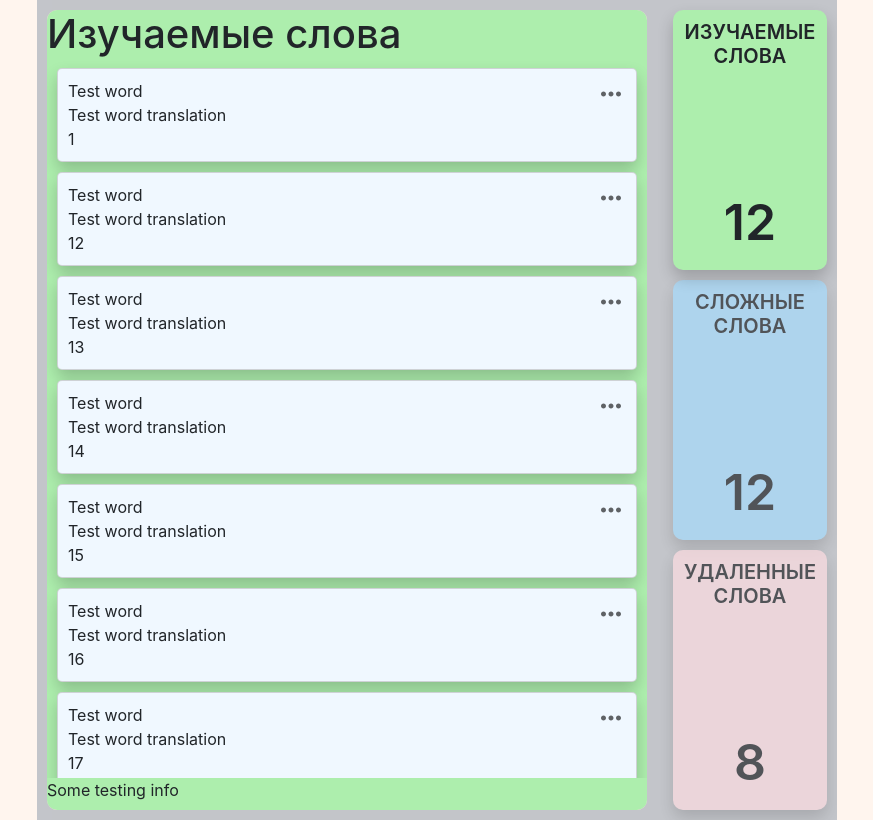
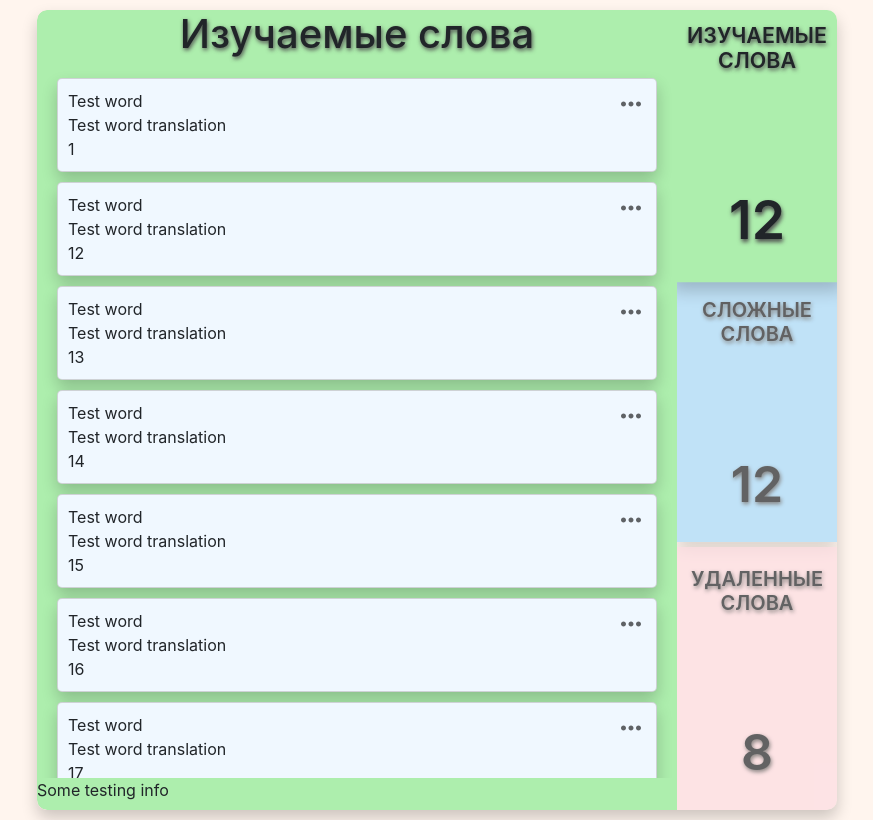
Before and after one commit to Maxvvellh0use/rslang, a React (Create React App) app: page / in a window 1280 px wide. Shown: the whole page, without its empty margins (203-1076 px from the left). Built offline with nearby package versions, Linux system fonts and the light colour scheme.

Commit message:
fix: scrolling

```diff
--- a/src/components/DictionaryCategoryPanelContent/DictionaryCategoryPanelContent.js
+++ b/src/components/DictionaryCategoryPanelContent/DictionaryCategoryPanelContent.js
@@ -22,7 +22,7 @@ export default class DictionaryCategoryPanelContent extends React.Component {
       <div
         { ...attributes }
       >
-        <h1>{name}</h1>
+        <h1 className='dictionary__panel-content__title'>{name}</h1>
         <div onDrop={console.log} className="dictionary__panel-content__scroll">
           <DictionaryWordsList dictionaryWordsList={dictionaryWordsList} moveWord={moveWord} />
         </div>
--- a/src/components/DictionaryCategoryPanelContent/DictionaryCategoryPanelContent.scss
+++ b/src/components/DictionaryCategoryPanelContent/DictionaryCategoryPanelContent.scss
@@ -2,12 +2,19 @@
 @import "../../style/placeholders";
 @import "../../style/mixins";
 
+.dictionary__panel_learning-selected {
+  .dictionary__panel-content_learning {
+    z-index: 100;
+  }
+}
+
 .dictionary {
 
   &__panel-content {
-    width: 600px;
+    width: 100%;
     height: 100%;
-    border-radius: 10px;
+    border-bottom-left-radius: 10px;
+    border-top-left-radius: 10px;
     position: absolute;
 
     &_learning {
@@ -27,11 +34,23 @@
       @include transform-origin(bottom center);
     }
 
+
     &__scroll {
       position: relative;
       overflow-y: scroll;
       max-height: 90%;
+
+      &::-webkit-scrollbar {
+        display: none;
+      }
     }
+
+    &__title {
+      text-align: center;
+      @extend %textshadow ;
+
+    }
+
 
   }
 }
--- a/src/components/DictionaryCategoryTab/DictionaryCategoryTab.scss
+++ b/src/components/DictionaryCategoryTab/DictionaryCategoryTab.scss
@@ -15,11 +15,13 @@
 
     min-width: 90px;
     min-height: 80px;
-    border-radius: 10px;
+
+
+
     opacity: 0.7;
     background-color: lightgrey;
 
-    padding: 10px;
+    padding: 20px 10px;
     cursor: pointer;
 
     @extend %transition;
@@ -31,6 +33,7 @@
       opacity: 1;
       cursor: default;
       z-index: 5;
+      transform: scale(1.07)
     }
     &:hover {
       @extend %transition;
@@ -39,26 +42,29 @@
 
     &_learning {
       background-color: $dictionary-learning-panel-background;
+      border-top-right-radius: 10px;
     }
     &_difficult {
       background-color: $dictionary-difficult-panel-background;
-      margin: 10px 0;
+      margin: 5px 0;
     }
     &_removed {
       background-color: $dictionary-removed-panel-background;
+      border-bottom-right-radius: 10px;
     }
   }
 
   &__tab__header {
-
     font-weight: 600;
     text-transform: uppercase;
     font-size: 20px;
+    @extend %textshadow
   }
   &__tab__counter {
     font-weight: 600;
     text-transform: uppercase;
     font-size: 50px;
+    @extend %textshadow
   }
 
 }
--- a/src/components/DictionaryContainer/DictionaryContainer.scss
+++ b/src/components/DictionaryContainer/DictionaryContainer.scss
@@ -9,12 +9,17 @@
     display: flex;
     flex-wrap: nowrap;
     flex-direction: row;
-    background-color: $dictionary-container-background;
+    //background-color: $dictionary-container-background;
     width: 800px;
-    height: 820px;
-    padding: 10px;
-    margin: 0 auto;
+    height: 800px;
+    //padding: 10px;
+    margin: 10px auto;
     overflow: hidden;
+
+    border-radius: 10px;
+
+    @extend %card-shadow;
+
   }
 
   &__panel {
@@ -22,6 +27,10 @@
     display: block;
     width: 80%;
     height: 800px;
+    // perspective: 800px;
+
+    margin: 0;
+    padding: 0;
 
     @include transform-origin(0 50%);
     -webkit-transform-style: preserve-3d;
@@ -46,9 +55,12 @@
     height: 100%;
     min-height: 300px;
     list-style: none;
+    margin: 0;
+    padding: 0;
     display: flex;
     flex-direction: column;
     justify-content: space-between;
-    margin-left: 10px;
+    overflow: hidden;
+    //margin-left: 5px;
   }
 }
--- a/src/components/DictionaryDropdownMenu/DictionaryDropdownMenu.js
+++ b/src/components/DictionaryDropdownMenu/DictionaryDropdownMenu.js
@@ -32,8 +32,14 @@ export default class DictionaryDropdownMenu extends React.Component {
 
   hideDropdownMenu = () => {
     this.setState({ displayMenu: false }, () => {
+      console.log('----------hide');
       document.removeEventListener('click', this.hideDropdownMenu);
     });
+  }
+
+  componentWillUnmount(){
+    console.log('----------will unmount');
+    document.removeEventListener('click', this.hideDropdownMenu);
   }
 
   render() {
--- a/src/components/DictionaryWordsList/DictionaryWordsList.js
+++ b/src/components/DictionaryWordsList/DictionaryWordsList.js
@@ -16,7 +16,6 @@ export default class DictionaryWordsList extends React.Component {
 
   render() {
     const { id, className, dictionaryWordsList, moveWord, ...attributes } = this.props;
-    console.log(dictionaryWordsList);
     return (
       <ul
         {...attributes}
--- a/src/components/DictionaryWordsList/DictionaryWordsList.scss
+++ b/src/components/DictionaryWordsList/DictionaryWordsList.scss
@@ -14,7 +14,7 @@
 
     list-style: none;
     margin: 0;
-    padding: 10px;
+    padding: 20px;
     @extend %transition;
   }
 }
--- a/src/style/placeholders.scss
+++ b/src/style/placeholders.scss
@@ -21,3 +21,7 @@
   -moz-box-shadow:0px 8px 16px 0px rgba(0, 0, 0, 0.2);
   box-shadow: 0px 8px 16px 0px rgba(0, 0, 0, 0.2);
 }
+
+%textshadow {
+  text-shadow: 1px 2px 4px rgb(80, 80, 80);
+}
```
